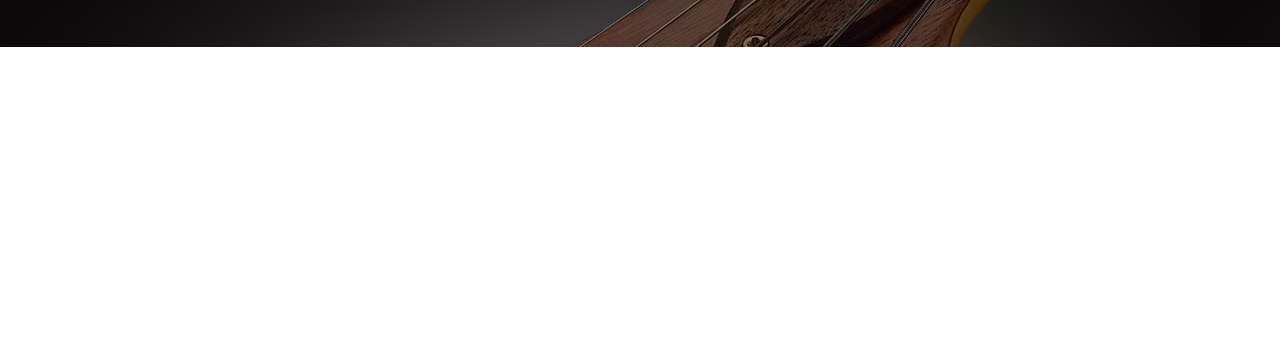
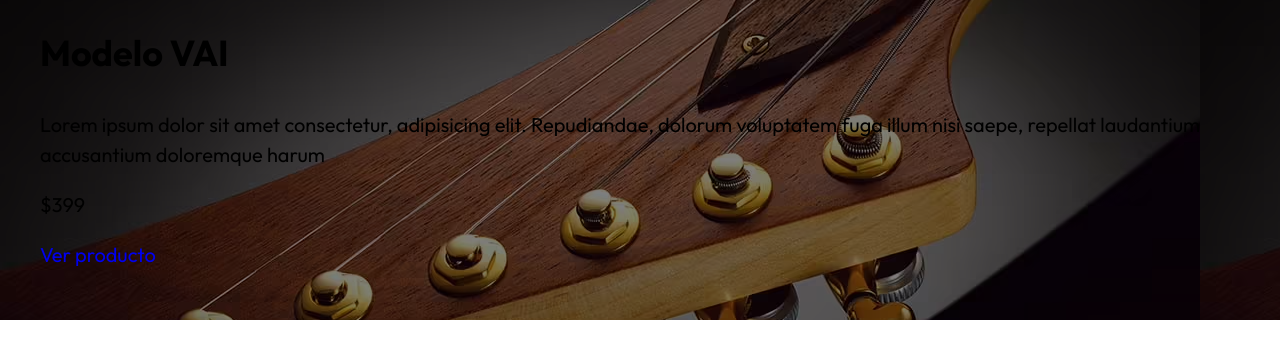
Before and after one commit to ArturoSM10/GuitarLA, a website: page index.html in a window 1280 px wide. Shown: the part 146-504 px from the top of the page. Drawn offline with Linux system fonts and the light colour scheme.

Commit message:
Se agrego estructura necesaria a la seccion hero

```diff
--- a/index.html
+++ b/index.html
@@ -35,6 +35,15 @@
                 </nav>
             </div>
         </div>
+
+        <div class="hero contenedor">
+            <div class="hero__card">
+                <h2 class="card__title">Modelo VAI</h2>
+                <p class="card__text">Lorem ipsum dolor sit amet consectetur, adipisicing elit. Repudiandae, dolorum voluptatem fuga illum nisi saepe, repellat laudantium accusantium doloremque harum</p>
+                <p class="card__price">$399</p>
+                <a class="card__btn--blanco" href="#">Ver producto</a>
+            </div>
+        </div>
     </header>
 
     <script src="./build/js/imagenes.js"></script>
```
